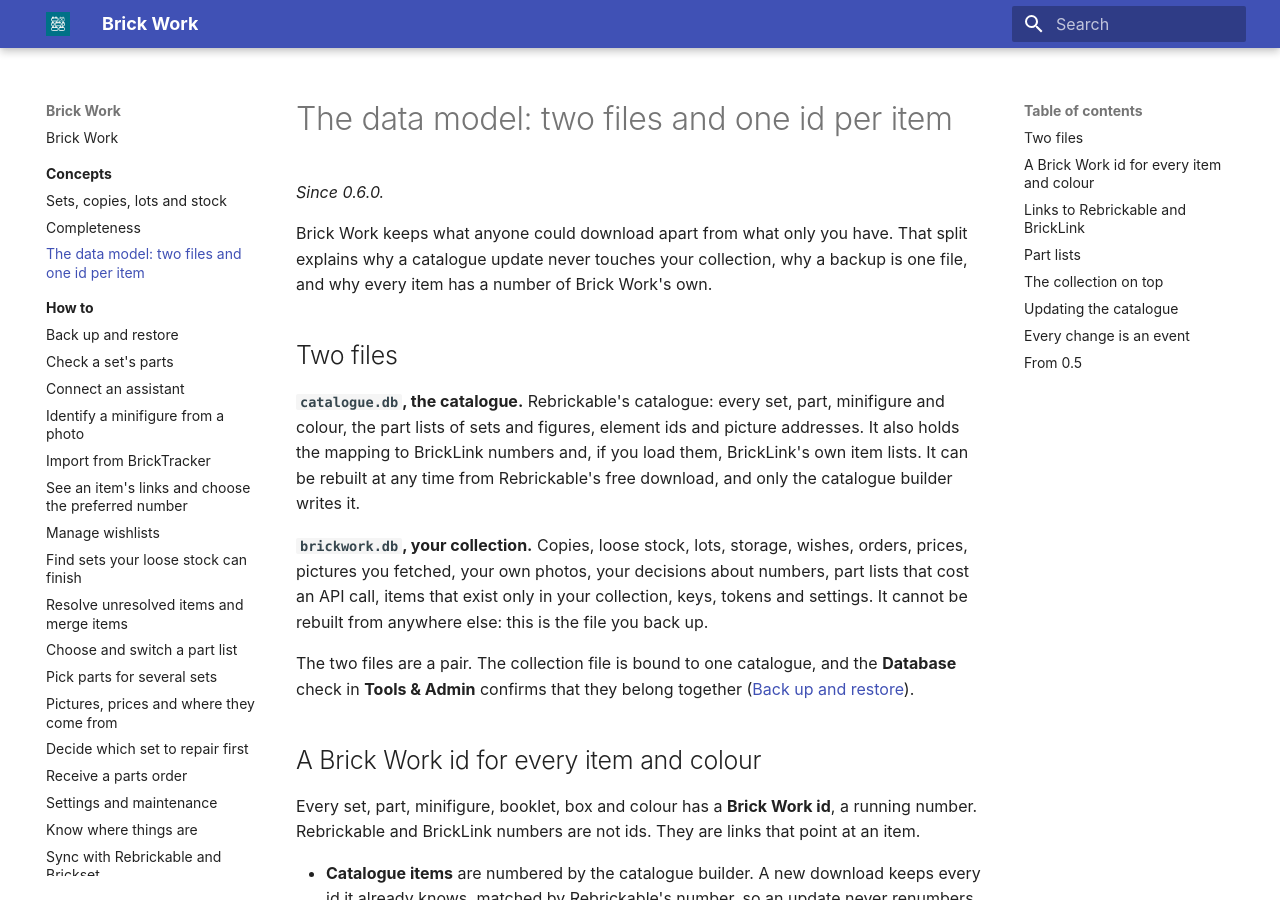
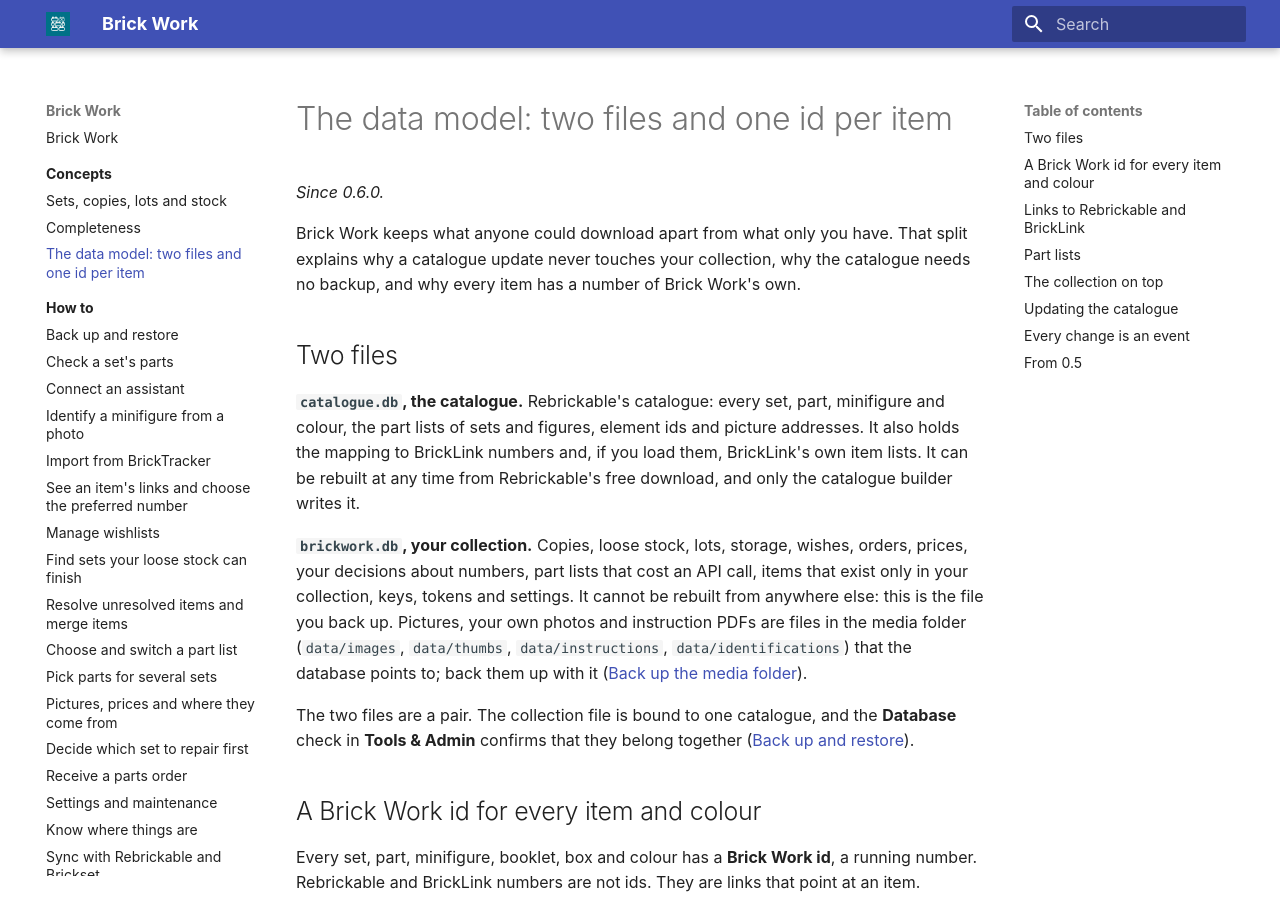
Before and after one commit to Ulef1005/brick-work, an MkDocs documentation site: the page built from docs/concepts/data-model.md, in a window 1280 px wide and 900 px high. Built offline with MkDocs 1.6.1 and Material for MkDocs 9.7.7, drawn with Linux system fonts in a browser that asks for light colours; some of the changed text lies outside the part shown.

Commit message:
Concepts data model: media are files, a catalogue change never switches a copy (Codex review of 5da5d45)
Pictures, own photos and PDFs live in the media folder, not in brickwork.db,
and are backed up with it. A new catalogue only flags a copy whose list
changed and offers Switch to the current list.

Co-Authored-By: Claude Opus 5.5 <noreply@anthropic.com>
Claude-Session: https://claude.ai/code/session_01EtMU4ZCDM5mSBNVcTzpWsY

```diff
--- a/docs/concepts/data-model.md
+++ b/docs/concepts/data-model.md
@@ -2,13 +2,13 @@
 
 *Since 0.6.0.*
 
-Brick Work keeps what anyone could download apart from what only you have. That split explains why a catalogue update never touches your collection, why a backup is one file, and why every item has a number of Brick Work's own.
+Brick Work keeps what anyone could download apart from what only you have. That split explains why a catalogue update never touches your collection, why the catalogue needs no backup, and why every item has a number of Brick Work's own.
 
 ## Two files
 
 **`catalogue.db`, the catalogue.** Rebrickable's catalogue: every set, part, minifigure and colour, the part lists of sets and figures, element ids and picture addresses. It also holds the mapping to BrickLink numbers and, if you load them, BrickLink's own item lists. It can be rebuilt at any time from Rebrickable's free download, and only the catalogue builder writes it.
 
-**`brickwork.db`, your collection.** Copies, loose stock, lots, storage, wishes, orders, prices, pictures you fetched, your own photos, your decisions about numbers, part lists that cost an API call, items that exist only in your collection, keys, tokens and settings. It cannot be rebuilt from anywhere else: this is the file you back up.
+**`brickwork.db`, your collection.** Copies, loose stock, lots, storage, wishes, orders, prices, your decisions about numbers, part lists that cost an API call, items that exist only in your collection, keys, tokens and settings. It cannot be rebuilt from anywhere else: this is the file you back up. Pictures, your own photos and instruction PDFs are files in the media folder (`data/images`, `data/thumbs`, `data/instructions`, `data/identifications`) that the database points to; back them up with it ([Back up the media folder](../how-to/back-up-and-restore.md#back-up-the-media-folder)).
 
 The two files are a pair. The collection file is bound to one catalogue, and the **Database** check in **Tools & Admin** confirms that they belong together ([Back up and restore](../how-to/back-up-and-restore.md#check-the-database)).
 
@@ -35,7 +35,7 @@ A **part list** is what goes into a set or a figure. A copy names the list it wa
 - a Rebrickable version from the catalogue (sets can have several versions), or
 - a list stored in your collection file: BrickLink's list for that set, or Rebrickable's list of a set newer than your catalogue.
 
-A copy's own lines (what is missing, what you checked, what you took from loose stock) belong to the copy, not to the catalogue. When you switch a copy to another list, or a new catalogue changes a list, the copy's lines are updated in place: lines that stay keep their marks, new lines are added and vanished lines are retired. Your check history therefore always points at real lines ([Choose and switch a part list](../how-to/part-lists.md)).
+A copy's own lines (what is missing, what you checked, what you took from loose stock) belong to the copy, not to the catalogue. When you switch a copy to another list, its lines are updated in place: lines that stay keep their marks, new lines are added and vanished lines are retired, so your check history always points at real lines. A new catalogue never switches a copy by itself. When it changes the list a copy was built from, the copy says so and offers **Switch to the current list**, and you decide ([Choose and switch a part list](../how-to/part-lists.md)).
 
 ## The collection on top
 
```
